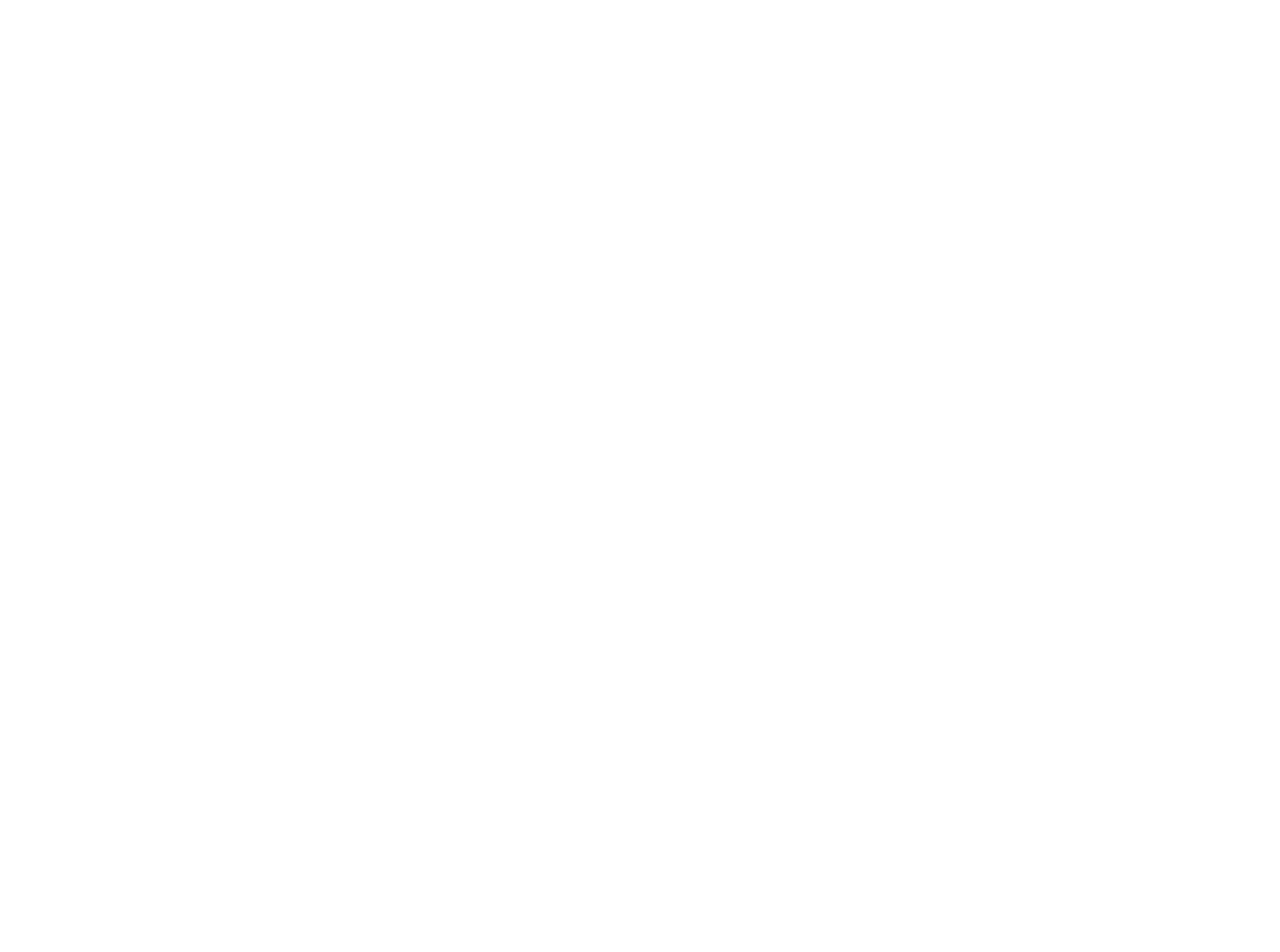
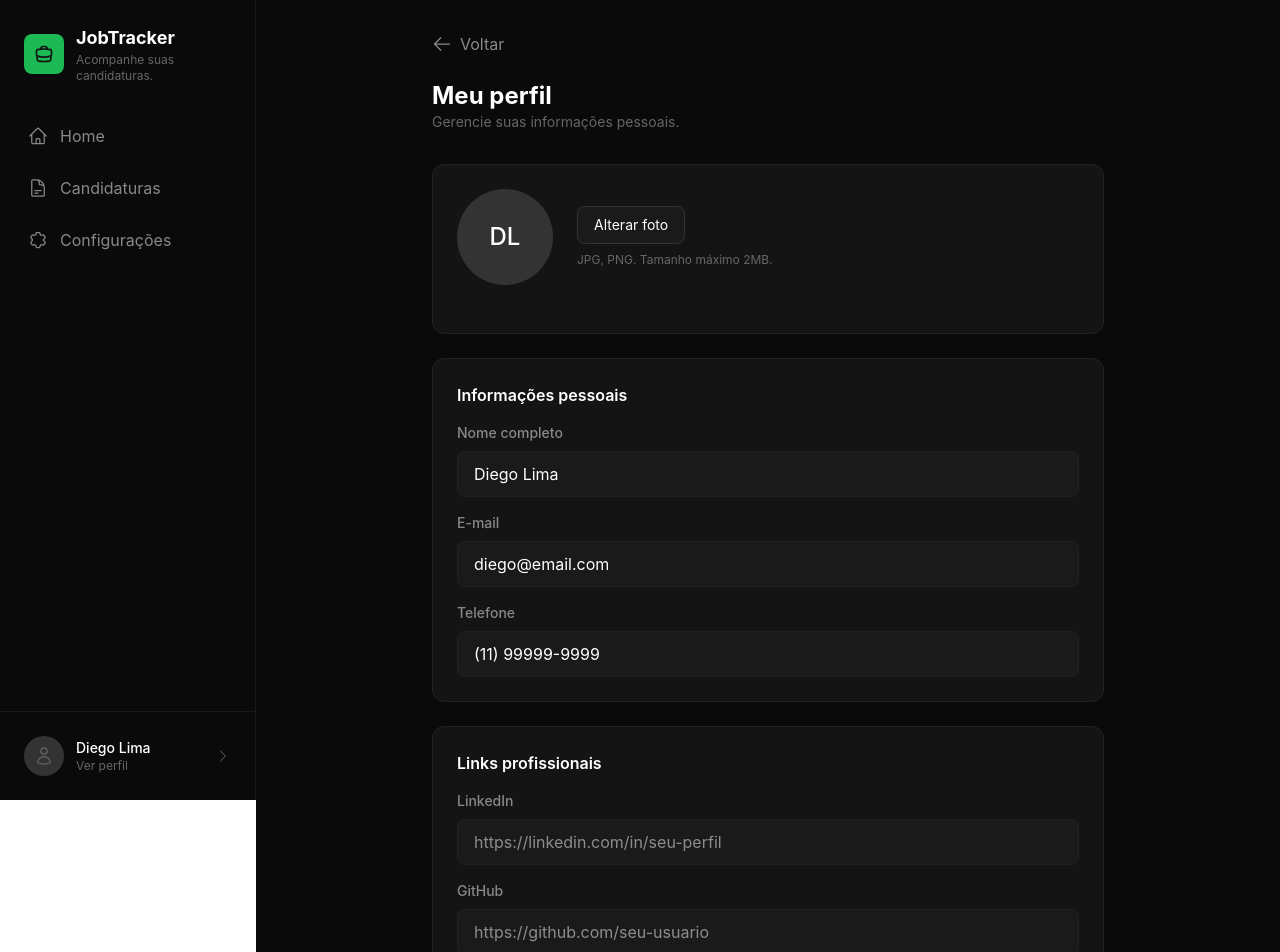
Before and after one commit to diegogrlima/DevApply-frontend, a React (Vite) app: page /perfil in a window 1280 px wide. Before the commit this address had no page. Shown: the top 952 px of the page. Before the commit the page ends 800 px from the top, so only its background shows below. Built offline with nearby package versions, Linux system fonts and the light colour scheme.

Commit message:
feat: add profile page and make sidebar profile clickable

```diff
--- a/src/App.tsx
+++ b/src/App.tsx
@@ -6,6 +6,7 @@
 import Configuracoes from './pages/Configuracoes'
 import ApplicationDetails from './pages/ApplicationDetails'
 import NewApplication from './pages/NewApplication'
+import Perfil from './pages/Perfil'
 import Sidebar from './components/Sidebar'
 
 function App() {
@@ -58,6 +59,15 @@
           </div>
         }
       />
+      <Route
+        path="/perfil"
+        element={
+          <div className="flex">
+            <Sidebar />
+            <Perfil />
+          </div>
+        }
+      />
     </Routes>
   )
 }
--- a/src/components/Sidebar.tsx
+++ b/src/components/Sidebar.tsx
@@ -47,7 +47,10 @@
       </div>
 
       <div className="p-4 border-t border-[#1a1a1a]">
-        <div className="flex items-center gap-3">
+        <Link
+          to="/perfil"
+          className="flex items-center gap-3 p-2 rounded-lg hover:bg-[#1a1a1a] transition-colors"
+        >
           <div className="w-10 h-10 bg-[#333] rounded-full flex items-center justify-center text-white text-sm font-medium overflow-hidden">
             <svg xmlns="http://www.w3.org/2000/svg" fill="none" viewBox="0 0 24 24" strokeWidth={1.5} stroke="currentColor" className="w-5 h-5 text-[#666]">
               <path strokeLinecap="round" strokeLinejoin="round" d="M15.75 6a3.75 3.75 0 1 1-7.5 0 3.75 3.75 0 0 1 7.5 0ZM4.501 20.118a7.5 7.5 0 0 1 14.998 0A17.933 17.933 0 0 1 12 21.75c-2.676 0-5.216-.584-7.499-1.632Z" />
@@ -58,9 +61,9 @@
             <p className="text-[#666] text-xs">Ver perfil</p>
           </div>
           <svg xmlns="http://www.w3.org/2000/svg" fill="none" viewBox="0 0 24 24" strokeWidth={1.5} stroke="#666" className="w-4 h-4">
-            <path strokeLinecap="round" strokeLinejoin="round" d="m19.5 8.25-7.5 7.5-7.5-7.5" />
+            <path strokeLinecap="round" strokeLinejoin="round" d="m8.25 4.5 7.5 7.5-7.5 7.5" />
           </svg>
-        </div>
+        </Link>
       </div>
     </aside>
   )
--- /dev/null
+++ b/src/pages/Perfil.tsx
@@ -0,0 +1,149 @@
+import { useState } from 'react'
+import { useNavigate } from 'react-router-dom'
+
+export default function Perfil() {
+  const navigate = useNavigate()
+  const [name, setName] = useState('Diego Lima')
+  const [email, setEmail] = useState('diego@email.com')
+  const [phone, setPhone] = useState('(11) 99999-9999')
+  const [linkedin, setLinkedin] = useState('')
+  const [github, setGithub] = useState('')
+
+  const handleSubmit = (e: React.FormEvent) => {
+    e.preventDefault()
+    console.log({ name, email, phone, linkedin, github })
+    alert('Perfil atualizado!')
+  }
+
+  return (
+    <div className="ml-64 min-h-screen bg-[#0a0a0a] p-8 w-full">
+      <div className="max-w-2xl mx-auto">
+        <button
+          onClick={() => navigate(-1)}
+          className="flex items-center gap-2 text-[#888] hover:text-white mb-6 transition-colors"
+        >
+          <svg xmlns="http://www.w3.org/2000/svg" fill="none" viewBox="0 0 24 24" strokeWidth={1.5} stroke="currentColor" className="w-5 h-5">
+            <path strokeLinecap="round" strokeLinejoin="round" d="M10.5 19.5 3 12m0 0 7.5-7.5M3 12h18" />
+          </svg>
+          Voltar
+        </button>
+
+        <div className="mb-8">
+          <h1 className="text-white text-2xl font-bold">Meu perfil</h1>
+          <p className="text-[#666] text-sm">Gerencie suas informações pessoais.</p>
+        </div>
+
+        <div className="bg-[#141414] rounded-xl p-6 border border-[#222] mb-6">
+          <div className="flex items-center gap-6 mb-6">
+            <div className="w-24 h-24 bg-[#333] rounded-full flex items-center justify-center text-white text-2xl font-medium">
+              DL
+            </div>
+            <div>
+              <button className="px-4 py-2 bg-[#1a1a1a] text-white text-sm rounded-lg hover:bg-[#222] transition-colors border border-[#333]">
+                Alterar foto
+              </button>
+              <p className="text-[#666] text-xs mt-2">JPG, PNG. Tamanho máximo 2MB.</p>
+            </div>
+          </div>
+        </div>
+
+        <form onSubmit={handleSubmit} className="space-y-6">
+          <div className="bg-[#141414] rounded-xl p-6 border border-[#222]">
+            <h2 className="text-white font-semibold mb-4">Informações pessoais</h2>
+
+            <div className="space-y-4">
+              <div>
+                <label htmlFor="name" className="block text-sm font-medium text-[#888] mb-2">
+                  Nome completo
+                </label>
+                <input
+                  id="name"
+                  type="text"
+                  value={name}
+                  onChange={(e) => setName(e.target.value)}
+                  className="w-full px-4 py-2.5 bg-[#1a1a1a] border border-[#222] text-white rounded-lg focus:outline-none focus:border-[#1DB954]"
+                />
+              </div>
+
+              <div>
+                <label htmlFor="email" className="block text-sm font-medium text-[#888] mb-2">
+                  E-mail
+                </label>
+                <input
+                  id="email"
+                  type="email"
+                  value={email}
+                  onChange={(e) => setEmail(e.target.value)}
+                  className="w-full px-4 py-2.5 bg-[#1a1a1a] border border-[#222] text-white rounded-lg focus:outline-none focus:border-[#1DB954]"
+                />
+              </div>
+
+              <div>
+                <label htmlFor="phone" className="block text-sm font-medium text-[#888] mb-2">
+                  Telefone
+                </label>
+                <input
+                  id="phone"
+                  type="tel"
+                  value={phone}
+                  onChange={(e) => setPhone(e.target.value)}
+                  className="w-full px-4 py-2.5 bg-[#1a1a1a] border border-[#222] text-white rounded-lg focus:outline-none focus:border-[#1DB954]"
+                />
+              </div>
+            </div>
+          </div>
+
+          <div className="bg-[#141414] rounded-xl p-6 border border-[#222]">
+            <h2 className="text-white font-semibold mb-4">Links profissionais</h2>
+
+            <div className="space-y-4">
+              <div>
+                <label htmlFor="linkedin" className="block text-sm font-medium text-[#888] mb-2">
+                  LinkedIn
+                </label>
+                <input
+                  id="linkedin"
+                  type="url"
+                  value={linkedin}
+                  onChange={(e) => setLinkedin(e.target.value)}
+                  className="w-full px-4 py-2.5 bg-[#1a1a1a] border border-[#222] text-white rounded-lg focus:outline-none focus:border-[#1DB954]"
+                  placeholder="https://linkedin.com/in/seu-perfil"
+                />
+              </div>
+
+              <div>
+                <label htmlFor="github" className="block text-sm font-medium text-[#888] mb-2">
+                  GitHub
+                </label>
+                <input
+                  id="github"
+                  type="url"
+                  value={github}
+                  onChange={(e) => setGithub(e.target.value)}
+                  className="w-full px-4 py-2.5 bg-[#1a1a1a] border border-[#222] text-white rounded-lg focus:outline-none focus:border-[#1DB954]"
+                  placeholder="https://github.com/seu-usuario"
+                />
+              </div>
+            </div>
+          </div>
+
+          <div className="flex items-center gap-3">
+            <button
+              type="button"
+              onClick={() => navigate(-1)}
+              className="flex-1 px-4 py-2.5 bg-[#1a1a1a] text-white text-sm rounded-lg hover:bg-[#222] transition-colors border border-[#333]"
+            >
+              Cancelar
+            </button>
+            <button
+              type="submit"
+              className="flex-1 px-4 py-2.5 bg-[#1DB954] text-[#121212] text-sm font-semibold rounded-lg hover:bg-[#1ed760] transition-colors"
+            >
+              Salvar alterações
+            </button>
+          </div>
+        </form>
+      </div>
+    </div>
+  )
+}
```
